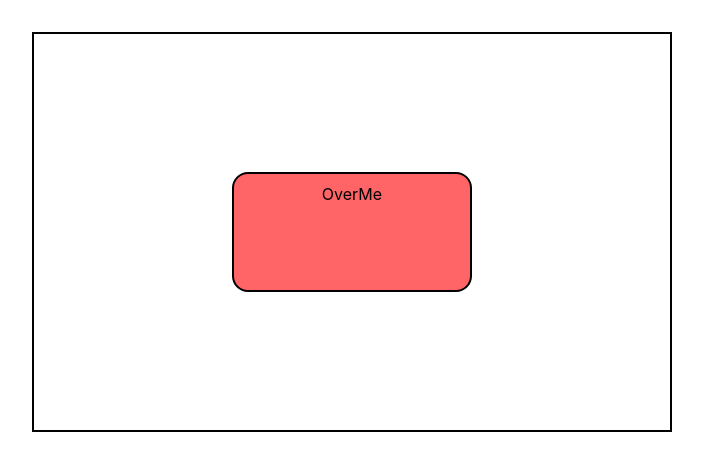
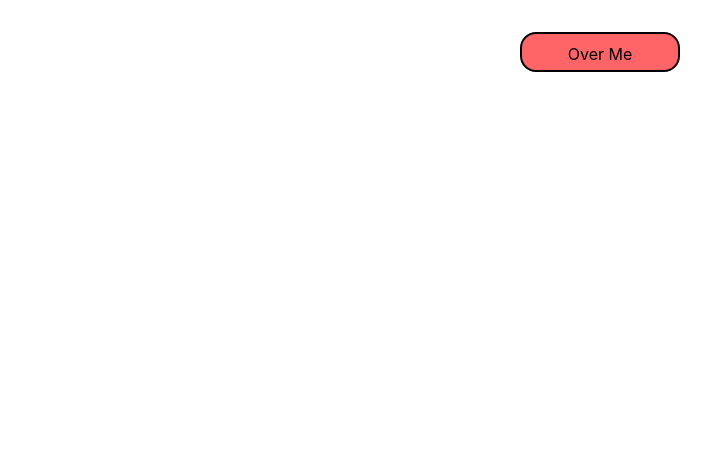
Before and after one commit to Vikram-Rai0/revision-session, a React (Vite) app in the folder frontend/: page / in a window 1280 px wide. Shown: the top 470 px of the page, without its empty margins (0-711 px from the left). Built offline with nearby package versions, Linux system fonts and the light colour scheme.

Commit message:
patic onMouseEnter , onMouseLeave and others

```diff
--- a/frontend/src/App.jsx
+++ b/frontend/src/App.jsx
@@ -9,7 +9,7 @@ import OnSubmit from './components/eventHandeling/OnSubmit'
 import OnMoustOver from './components/eventHandeling/OnMoustOver'
 const App = () => {
   return (
-    <div class="border-2 solid red h-[50vh] w-[50vw] flex justify-center items-center">
+    <div  className='flex justify-center items-center '>
       {/* <ParentComponent /> */}
       {/* <UseState /> */}
       {/* <UseEffect /> */}
--- a/frontend/src/components/eventHandeling/OnMoustOver.jsx
+++ b/frontend/src/components/eventHandeling/OnMoustOver.jsx
@@ -1,17 +1,31 @@
-import React from 'react'
+import React, { useState } from "react";
 
 const OnMoustOver = () => {
-    function handleMouse(){
-        console.log("i have hover!");
-    }
+    const [menu, setShowMenu] = useState(false);
+
     return (
-        <div>
-            <div onMouseOver={handleMouse} className='p-2 h-30 w-60 rounded-2xl border-2 bg-red-400'>
+        <div className="relative w-60">
 
-            <h1>OverMe</h1>
+            {/* hover area */}
+            <div
+                onMouseEnter={() => setShowMenu(true)}
+                onMouseLeave={() => setShowMenu(false)}
+                className="p-2 h-10 w-40 rounded-2xl border-2 bg-red-400"
+            >
+                <h1>Over Me</h1>
+
+                {/* dropdown menu */}
+                {menu && (
+                    <div className="absolute top-20 w-60 h-40 border bg-blue-500 rounded-3xl text-white p-2">
+                        <p>Menu 1</p>
+                        <p>Menu 2</p>
+                        <p>Menu 3</p>
+                    </div>
+                )}
             </div>
-    </div >
-  )
-}
 
-export default OnMoustOver
+        </div>
+    );
+};
+
+export default OnMoustOver;
```
